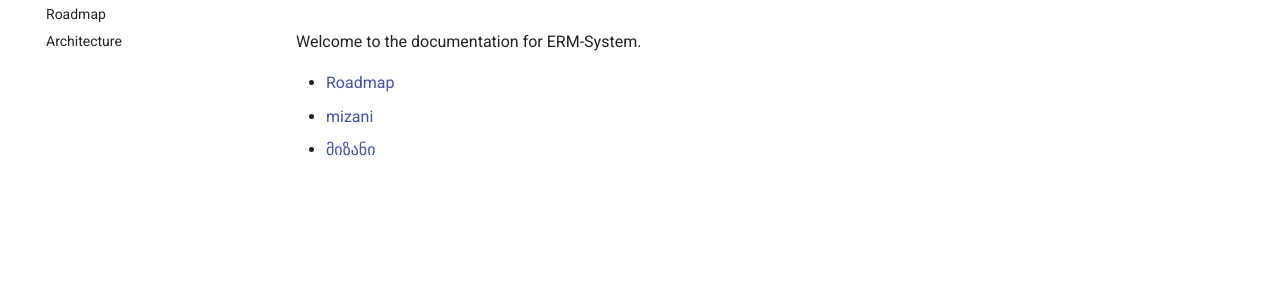
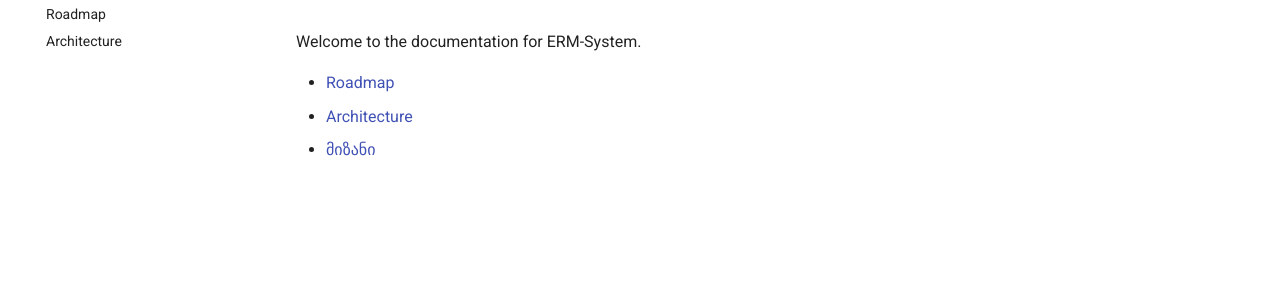
Before and after one commit to Ministra1978/ERM-System, an MkDocs documentation site: the page built from docs/index.md, in a window 1280 px wide. Shown: the part 151-451 px from the top of the page. Built offline with MkDocs 1.6.1 and Material for MkDocs 9.7.7, drawn with Linux system fonts in a browser that asks for light colours; comment, search, counter and statistics services are not loaded.

Commit message:
vault backup: 2025-09-09 15:43:47

```diff
--- a/docs/index.md
+++ b/docs/index.md
@@ -3,5 +3,5 @@
 Welcome to the documentation for ERM-System.
 
 - [Roadmap](roadmap.md)
-- [mizani](architecture.md)
+- [Architecture](architecture.md)
 - [მიზანი](მიზანი.md)
```
